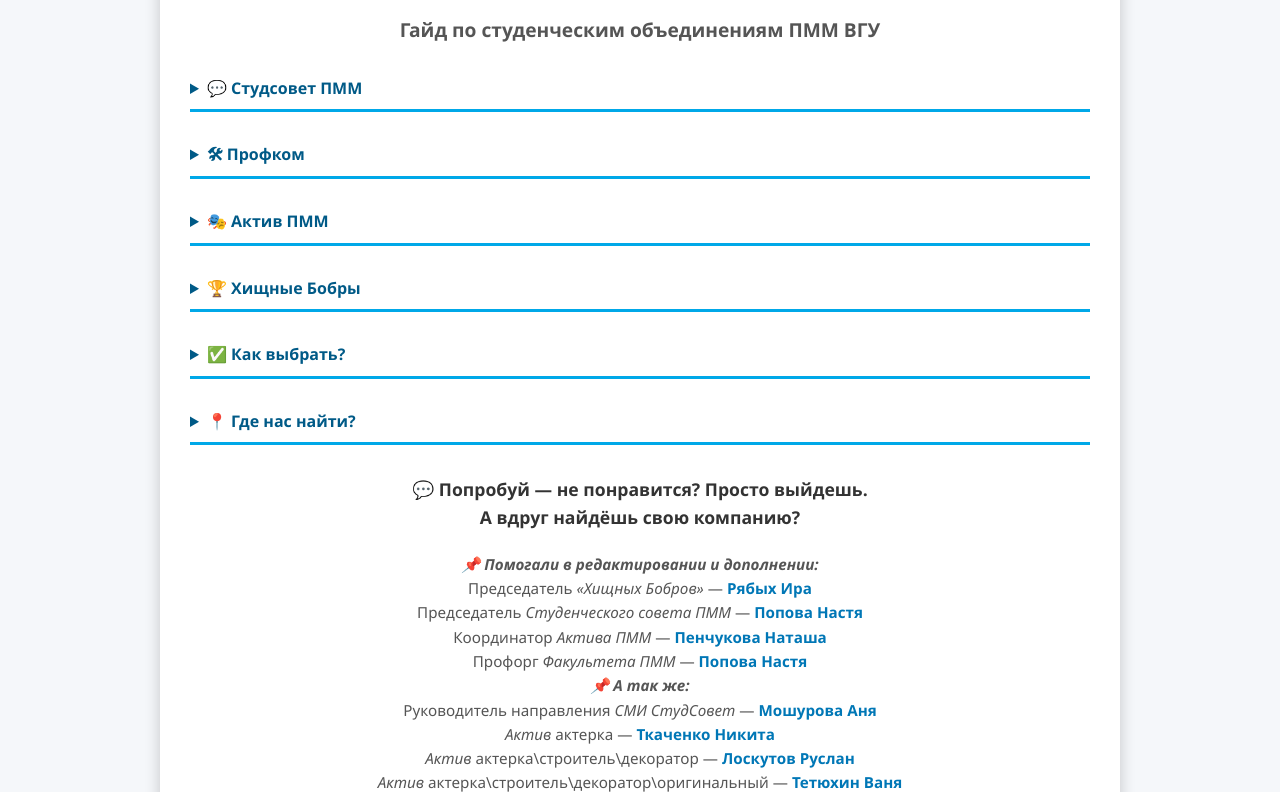
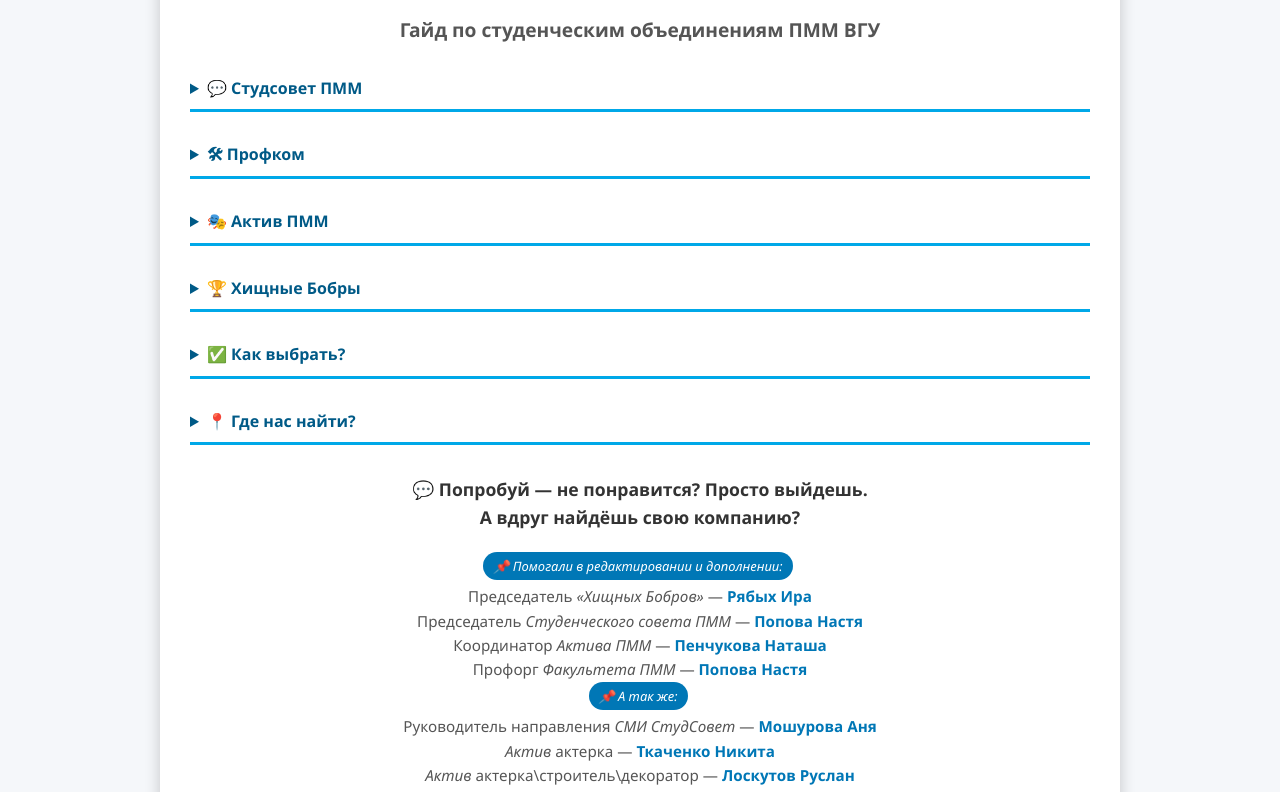
Before and after one commit to SkKirill/Amm-Org, a plain HTML site: page index.html in a window 1280 px wide. Shown: the part 140-932 px from the top of the page. Drawn offline with Linux system fonts and the light colour scheme.

Commit message:
Update index.html

```diff
--- a/index.html
+++ b/index.html
@@ -417,12 +417,12 @@
     </p>
 
     <p style="text-align: center; font-size: 0.95em; margin-top: 20px; color: #555;">
-      <em><strong>📌<i> Помогали</i> в редактировании и дополнении:</strong></em><br>
+      <em><span class="tag">📌 Помогали в редактировании и дополнении:</span></em><br>
       Председатель <i>«Хищных Бобров»</i> — <a href="https://vk.com/renaissance_17"><strong>Рябых Ира</strong></a><br>
       Председатель <i>Студенческого совета ПММ</i> — <a href="https://vk.com/nastikpopovaa"><strong>Попова Настя</strong></a><br>
       Координатор <i>Актива ПММ</i> — <a href="https://vk.com/rihuha3"><strong>Пенчукова Наташа</strong></a><br>
       Профорг <i>Факультета ПММ</i> — <a href="https://vk.com/nastikpopovaa"><strong>Попова Настя</strong></a><br>
-      <em><strong>📌 А так же:</strong></em><br>
+      <em><span class="tag">📌 А так же:</span></em><br>
       Руководитель направления <i>СМИ СтудСовет</i> — <a href="https://vk.com/zyckk"><strong>Мошурова Аня</strong></a><br>
       <i>Актив</i> актерка — <a href="https://vk.com/fr_nov"><strong>Ткаченко Никита</strong></a><br>
       <i>Актив</i> актерка\строитель\декоратор — <a href="https://vk.com/ruslosk"><strong>Лоскутов Руслан</strong></a><br>
```
